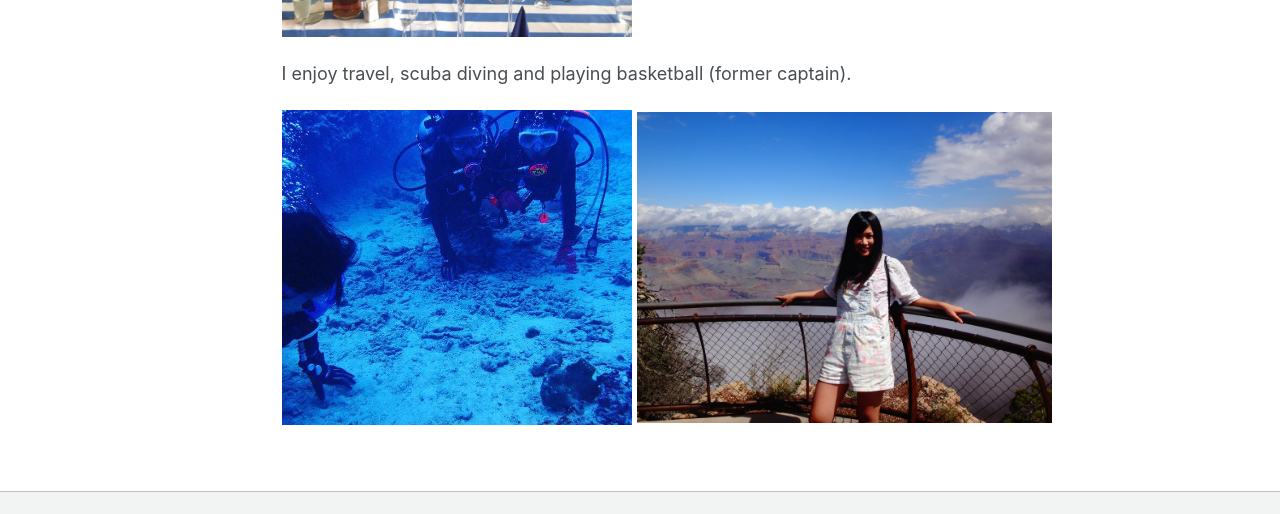
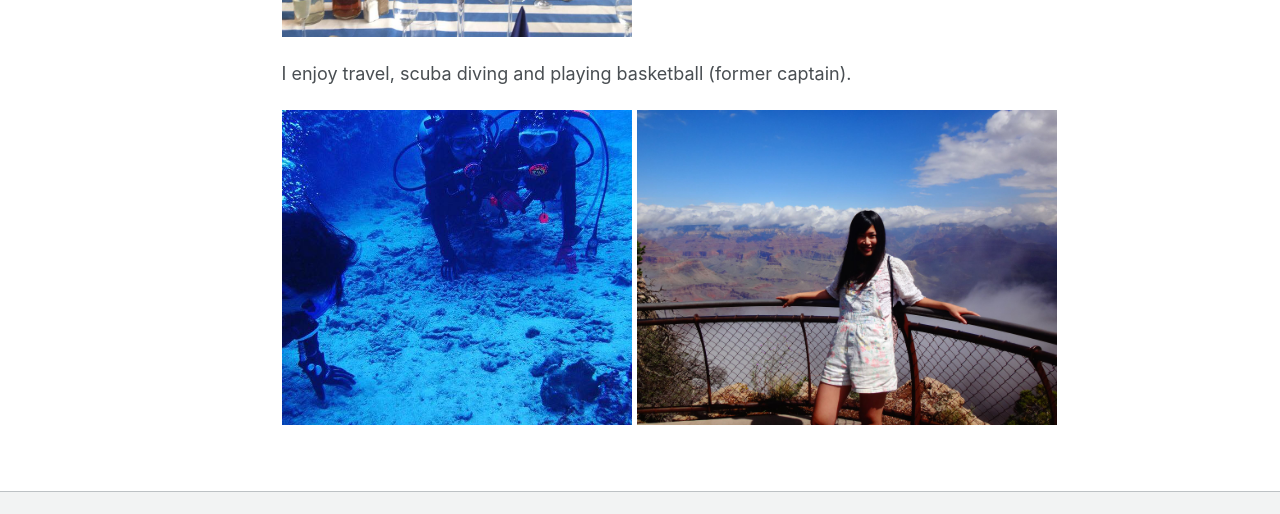
Before and after one commit to Reina-Kawai/Reina-Kawai.github.io, a Jekyll site: the page built from _pages/personal.md, in a window 1280 px wide and 1175 px high. Shown: the part 528-1042 px from the top of the window. Built offline with Jekyll 4.4.1, drawn with Linux system fonts in a browser that asks for light colours.

Commit message:
Update personal.md

```diff
--- a/_pages/personal.md
+++ b/_pages/personal.md
@@ -15,5 +15,5 @@ I enjoy travel, scuba diving and playing basketball (former captain).
 
 <p float="left">
 <img src="https://Reina-Kawai.github.io/images/fam-scuba-diving.jpg" width="350" />
-<img src="https://Reina-Kawai.github.io/images/personal_grand_canyon.jpg" width="415" />
+<img src="https://Reina-Kawai.github.io/images/personal_grand_canyon.jpg" width="420" />
 </p>
```
